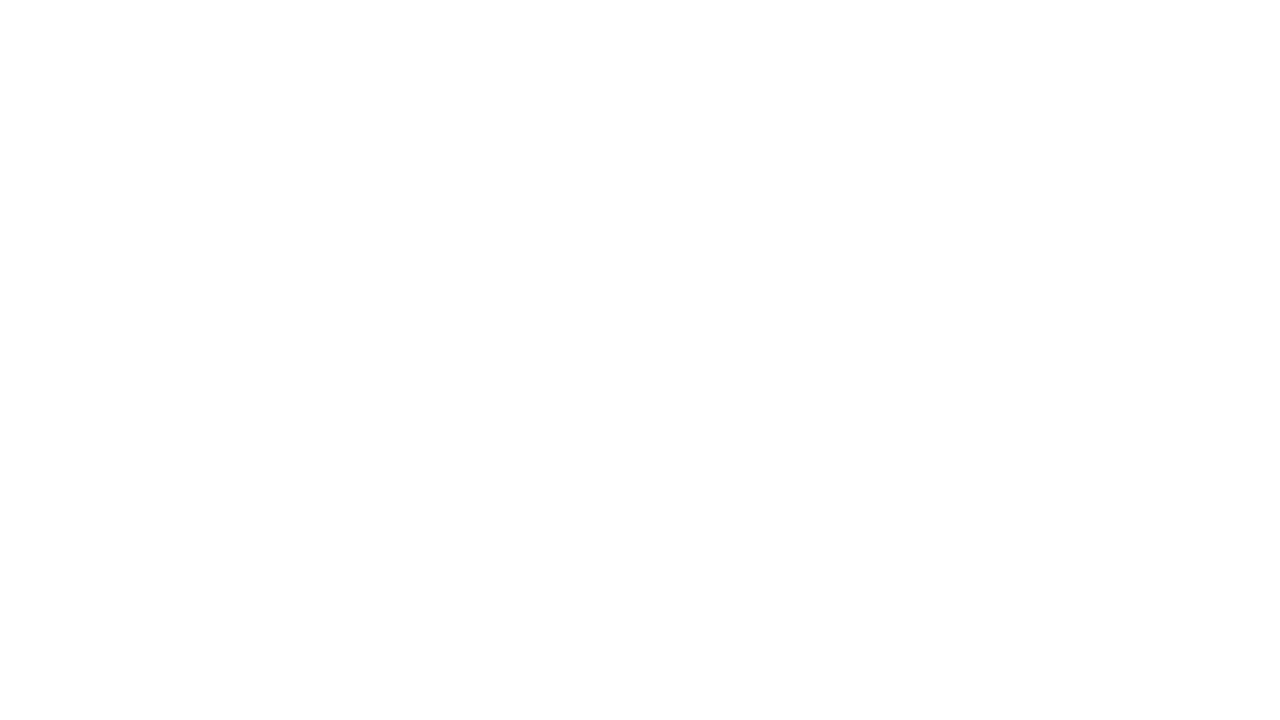
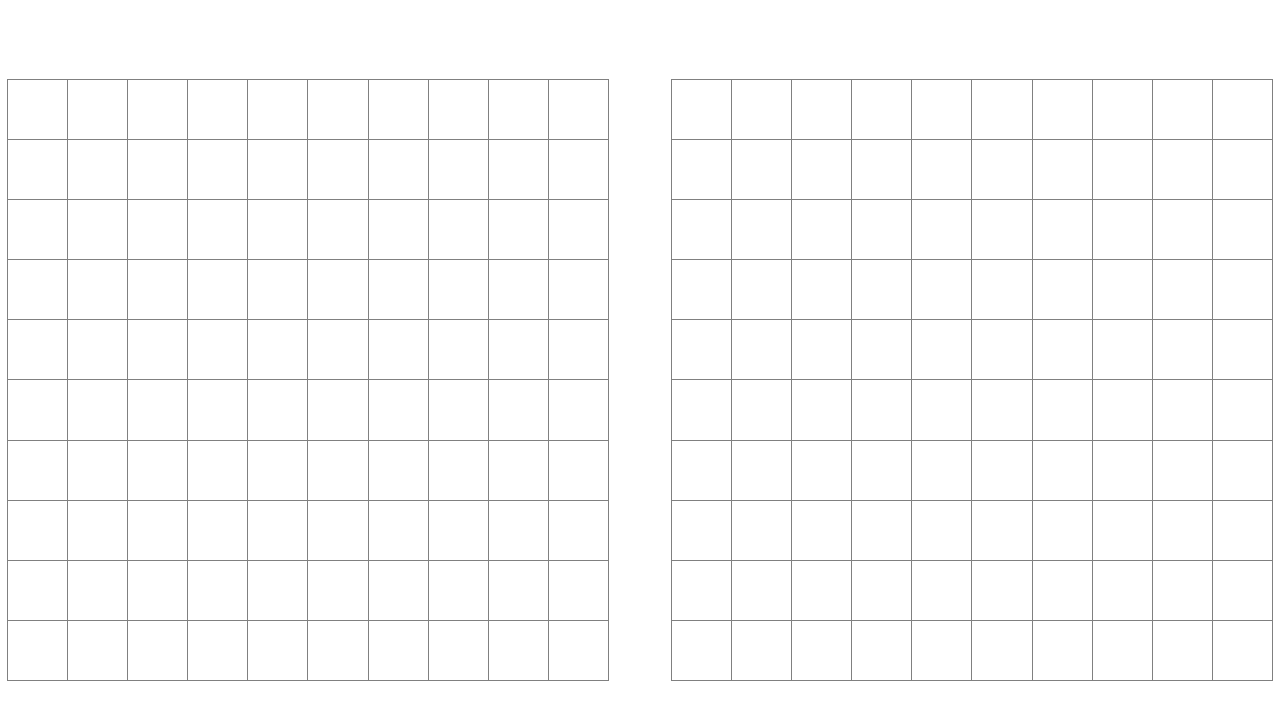
Before and after one commit to RTJIL/Project-Battleship, a website built with webpack: page src/template.html in a window 1280 px wide. Built offline with nearby package versions, Linux system fonts and the light colour scheme.

Commit message:
add basic UI

```diff
--- /dev/null
+++ b/src/Actions.js
@@ -0,0 +1,9 @@
+function Actions() {
+
+
+    return {
+
+    }
+}
+
+export { Actions }
--- a/src/index.js
+++ b/src/index.js
@@ -1 +1,28 @@
 import './style.css';
+import { Ship } from './Ship';
+import { Gameboard } from './Gameboard';
+import { Player } from './Player';
+import { Actions } from './Actions';
+
+let playerBoard = document.querySelector('.player-board');
+
+for (let i = 0; i < 100; i++) {
+  let cell = document.createElement('div');
+  cell.classList.add('cell', `cell${i}`);
+
+  playerBoard.appendChild(cell);
+}
+
+let aiBoard = document.querySelector('.ai-board');
+
+for (let i = 0; i < 100; i++) {
+  let cell = document.createElement('div');
+  cell.classList.add('cell', `cell${i}`);
+
+  let text = document.createElement('p');
+  text.classList.add('text');
+  text.textContent = 'X';
+
+  cell.appendChild(text);
+  aiBoard.appendChild(cell);
+}
--- a/src/style.css
+++ b/src/style.css
@@ -0,0 +1,45 @@
+body {
+  margin: 0;
+  height: 100vh;
+  width: 100vw;
+}
+
+.container  {
+  height: 100%;
+  display: flex;
+  gap: clamp(0.5rem, 5vw, 10rem);
+  justify-content: center;
+}
+
+.ai-board,
+.player-board {
+  width: 600px;
+  height: 600px;
+  margin-top: 5rem;
+  outline: 1px solid gray;
+  display: grid;
+  grid-template-columns: repeat(10, 1fr);
+  grid-template-rows: repeat(10, 1fr);
+  gap: 1px;
+}
+
+.cell {
+  outline: 1px solid gray;
+  display: flex;
+  justify-content: center;
+  align-items: center;
+  font-size: 1rem;
+  position: relative;
+}
+
+.ai-board .text {
+  opacity: 0;
+  transition: opacity 0.3s ease;
+  user-select: none;
+  pointer-events: none;
+  position: absolute;
+}
+
+.ai-board .cell:hover .text {
+  opacity: 1;
+}
--- a/src/template.html
+++ b/src/template.html
@@ -1,11 +1,15 @@
 <!DOCTYPE html>
 <html lang="en">
-<head>
-    <meta charset="UTF-8">
-    <meta name="viewport" content="width=device-width, initial-scale=1.0">
+  <head>
+    <meta charset="UTF-8" />
+    <meta name="viewport" content="width=device-width, initial-scale=1.0" />
     <title>Document</title>
-</head>
-<body>
+  </head>
+  <body>
+    <div class="container">
+      <div class="player-board board"></div>
 
-</body>
+      <div class="ai-board board"></div>
+    </div>
+  </body>
 </html>
```
Also changed, not shown: dist/index.html, dist/main.js.
